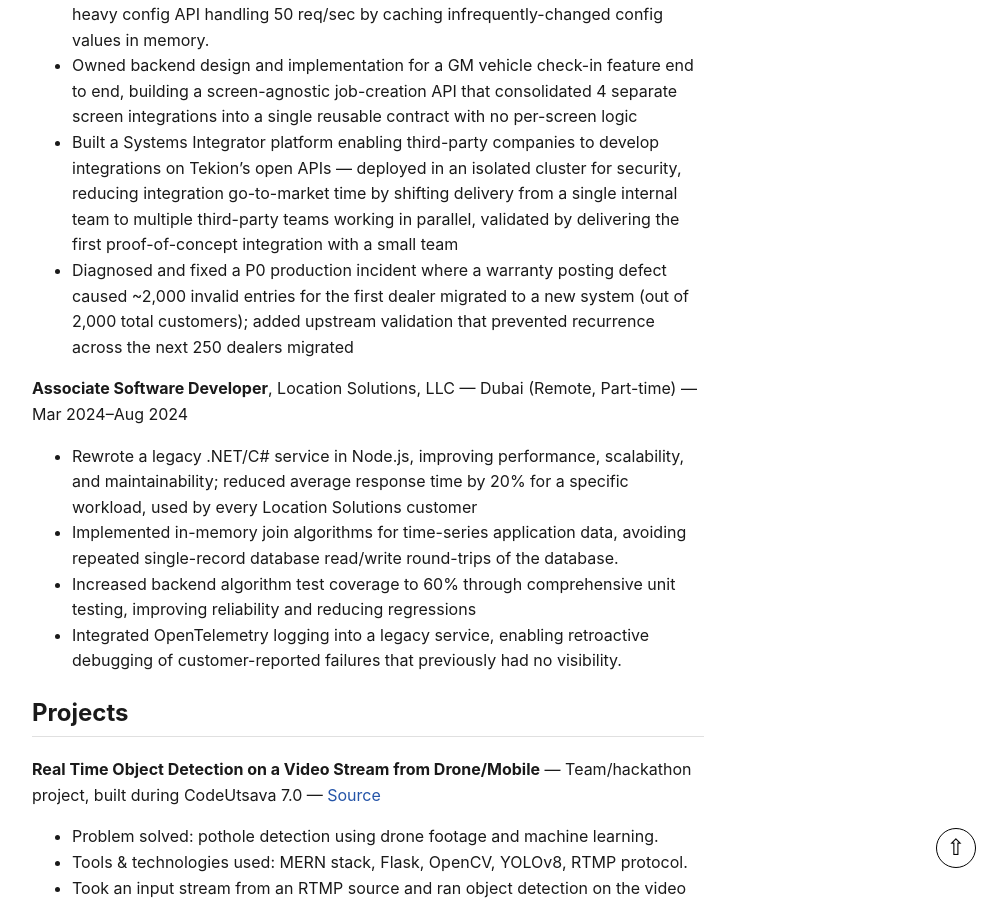
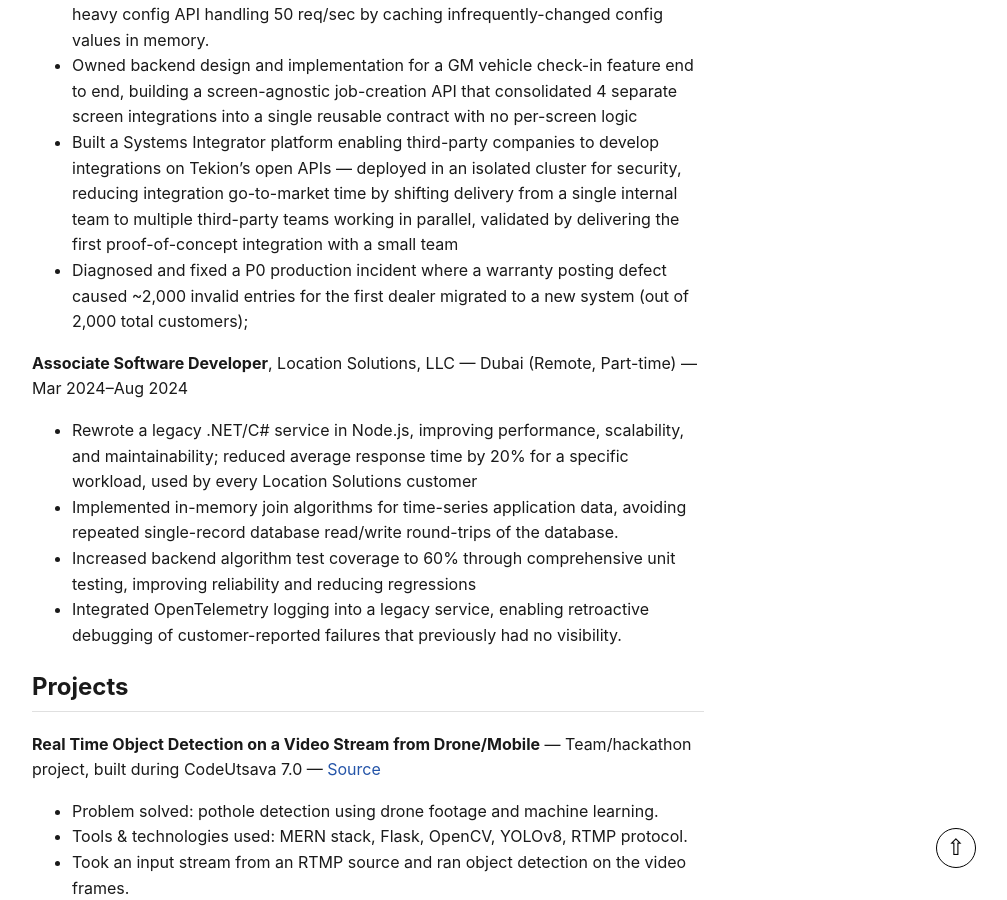
Before and after one commit to aarifkhan7/aarifkhan7.github.io, a Jekyll site: the page built from resume.md, in a window 1280 px wide and 900 px high, scrolled down 562 px. Shown: the whole window, without its empty margins (272-1279 px from the left). Built offline with Jekyll 4.4.1, drawn with Linux system fonts in a browser that asks for light colours.

Commit message:
Fix Wording

```diff
--- a/resume.md
+++ b/resume.md
@@ -19,7 +19,7 @@ description: >-
 - Decreased average latency from 350ms to 10ms (a 97% improvement) on a read-heavy config API handling 50 req/sec by caching infrequently-changed config values in memory.
 - Owned backend design and implementation for a GM vehicle check-in feature end to end, building a screen-agnostic job-creation API that consolidated 4 separate screen integrations into a single reusable contract with no per-screen logic
 - Built a Systems Integrator platform enabling third-party companies to develop integrations on Tekion's open APIs — deployed in an isolated cluster for security, reducing integration go-to-market time by shifting delivery from a single internal team to multiple third-party teams working in parallel, validated by delivering the first proof-of-concept integration with a small team
-- Diagnosed and fixed a P0 production incident where a warranty posting defect caused ~2,000 invalid entries for the first dealer migrated to a new system (out of 2,000 total customers); added upstream validation that prevented recurrence across the next 250 dealers migrated
+- Diagnosed and fixed a P0 production incident where a warranty posting defect caused ~2,000 invalid entries for the first dealer migrated to a new system (out of 2,000 total customers);
 
 **Associate Software Developer**, Location Solutions, LLC — Dubai (Remote, Part-time) — Mar 2024–Aug 2024
 - Rewrote a legacy .NET/C# service in Node.js, improving performance, scalability, and maintainability; reduced average response time by 20% for a specific workload, used by every Location Solutions customer
```
Also changed, not shown: 2 other files.
